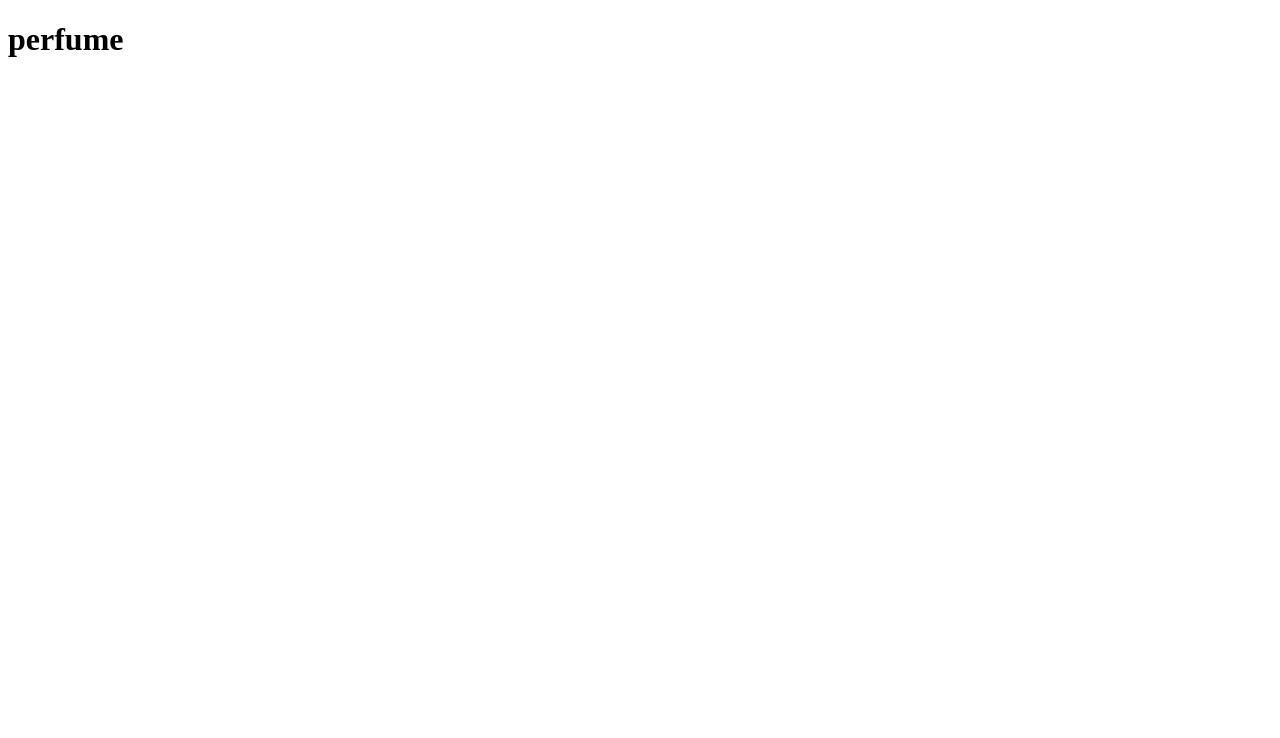
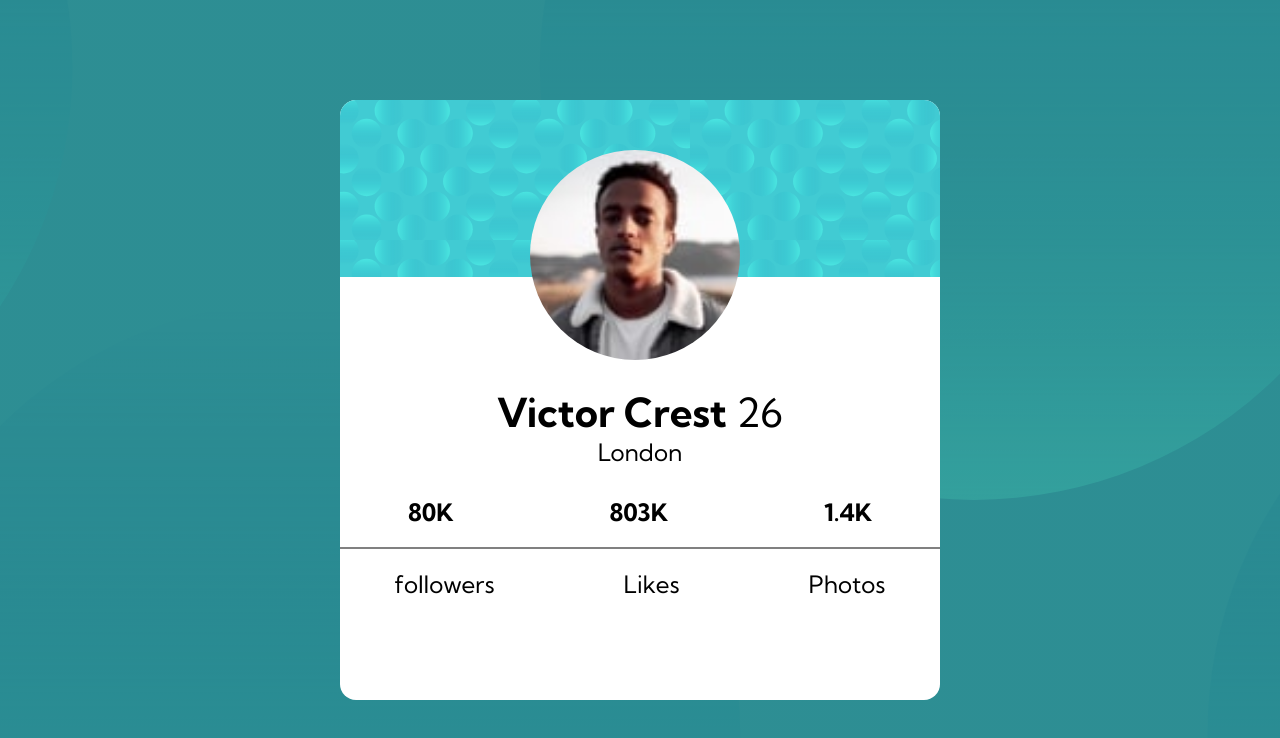
Before and after one commit to carlitin/202301-w2ch1-carlos-hernandez, a website: page index.html in a window 1280 px wide. Drawn offline with Linux system fonts and the light colour scheme.

Commit message:
add html and css

```diff
--- a/index.html
+++ b/index.html
@@ -5,8 +5,53 @@
     <meta http-equiv="X-UA-Compatible" content="IE=edge" />
     <meta name="viewport" content="width=device-width, initial-scale=1.0" />
     <title>Perfume</title>
+    <link rel="stylesheet" href="style.css" />
+    <link rel="preconnect" href="https://fonts.googleapis.com" />
+    <link rel="preconnect" href="https://fonts.gstatic.com" crossorigin />
+    <link rel="shortcut icon" href="/images/favicon.png" type="image/x-icon" />
+    <link
+      href="https://fonts.googleapis.com/css2?family=Kumbh+Sans:wght@400;700&family=Playfair+Display&family=Rubik&display=swap"
+      rel="stylesheet"
+    />
   </head>
   <body>
-    <h1>perfume</h1>
+    <main>
+      <div class="main-container">
+        <section class="card">
+          <section class="card-img">
+            <img
+              class="image-container_box-person"
+              src="/images/image-victor.jpg"
+              alt="person_photo"
+              width="120px"
+            />
+          </section>
+          <section class="container_box-person">
+            <div class="container_box-person-data">
+              <p>
+                <span class="container_box-person-name">
+                  <strong>Victor Crest</strong> 26</span
+                >
+              </p>
+              <p class="container_box-country">London</p>
+            </div>
+
+            <div class="container-information">
+              <ul class="container_information-followers">
+                <li><strong>80K</strong></li>
+                <li><strong> 803K</strong></li>
+                <li><strong>1.4K</strong></li>
+              </ul>
+              <hr />
+              <ul class="container_information-type">
+                <li>followers</li>
+                <li>Likes</li>
+                <li>Photos</li>
+              </ul>
+            </div>
+          </section>
+        </section>
+      </div>
+    </main>
   </body>
 </html>
--- /dev/null
+++ b/style.css
@@ -0,0 +1,115 @@
+* {
+  margin: 0;
+  padding: 0;
+  box-sizing: border-box;
+  font-family: "Kumbh Sans", sans-serif;
+}
+
+.main-container {
+  width: 100%;
+  height: 100vh;
+
+  background: linear-gradient(0deg, rgba(0, 0, 0, 0.3), rgba(0, 0, 0, 0.3)),
+    url(images/bg-pattern-card.svg);
+
+  background-size: 800%;
+  background-position: center;
+
+  display: flex;
+  justify-content: center;
+  align-items: center;
+}
+
+.card {
+  width: 375px;
+  max-width: 300px;
+  height: 360px;
+  display: flex;
+  flex-direction: column;
+  border-radius: 16px;
+  background-color: white;
+}
+
+span {
+  font-size: 24;
+}
+.container-information {
+  display: flex;
+  flex-direction: column;
+  gap: 20px;
+  justify-content: center;
+  margin-top: 20px;
+}
+li {
+  list-style: none;
+}
+hr {
+  border: 1px solid gray;
+}
+
+.image-container_box-person {
+  border-radius: 50%;
+  position: absolute;
+  translate: 90px 30px;
+}
+
+.container_box-person {
+  height: 70%;
+
+  display: flex;
+  justify-content: center;
+  gap: 10px;
+  flex-direction: column;
+  text-align: center;
+  margin-top: 10px;
+}
+
+.card-img {
+  border-radius: 16px 16px 0 0;
+  width: 100%;
+  height: 30%;
+  background-image: url(images/bg-pattern-card.svg);
+  position: relative;
+}
+
+.container_information-followers {
+  display: flex;
+  flex-direction: row;
+  justify-content: space-around;
+  gap: 20px;
+}
+
+.container_information-type {
+  display: flex;
+  flex-direction: row;
+  justify-content: space-around;
+  gap: 20px;
+}
+
+@media (min-width: 1000px) {
+  .image-container_box-person {
+    width: 35%;
+    align-items: center;
+    translate: 190px 50px;
+  }
+
+  .container_box-country {
+    font-size: 24px;
+  }
+  .container_box-person-name {
+    font-size: 40px;
+  }
+
+  .container_information-followers {
+    font-size: 24px;
+  }
+  .container_information-type {
+    font-size: 24px;
+  }
+
+  .card {
+    width: 600px;
+    max-width: 600px;
+    height: 600px;
+  }
+}
```
Also changed, not shown: images/favicon.png (added).
